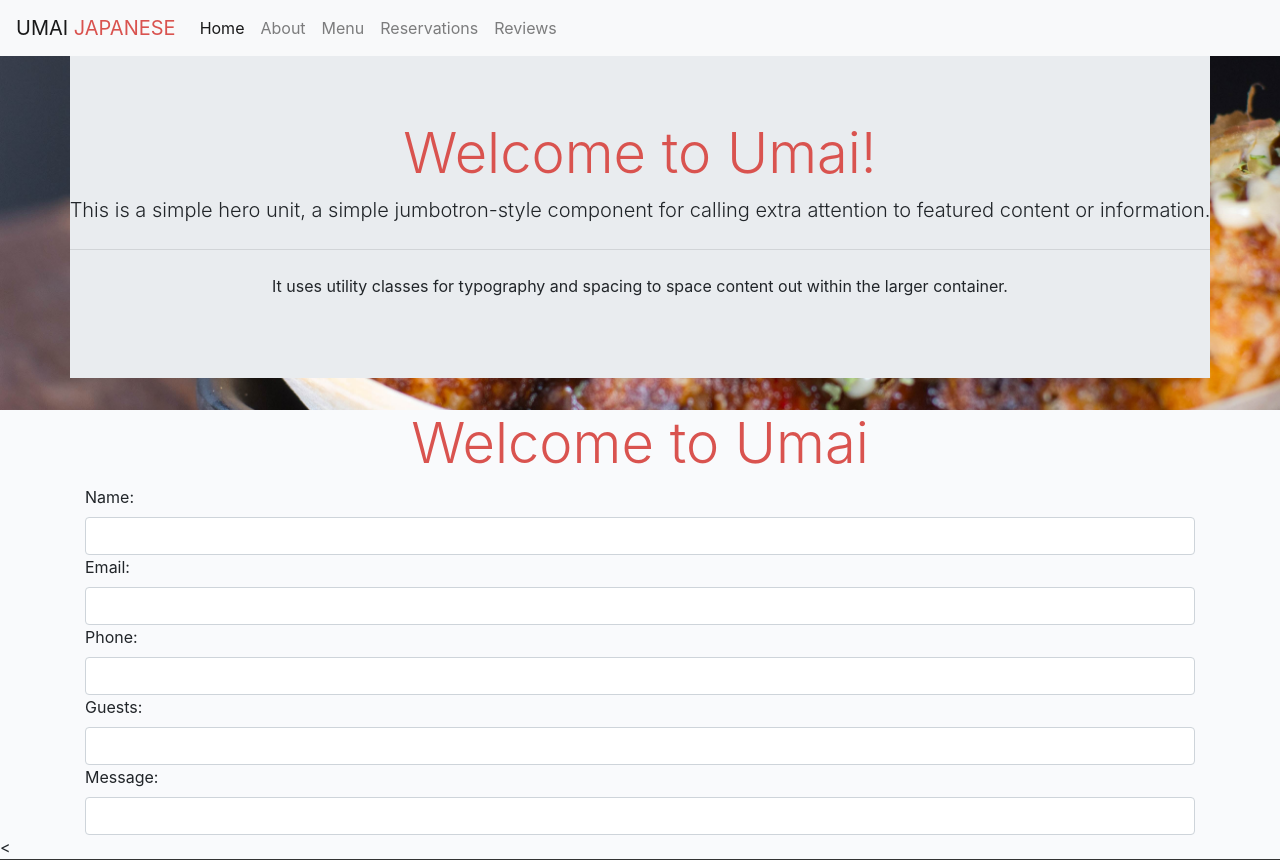
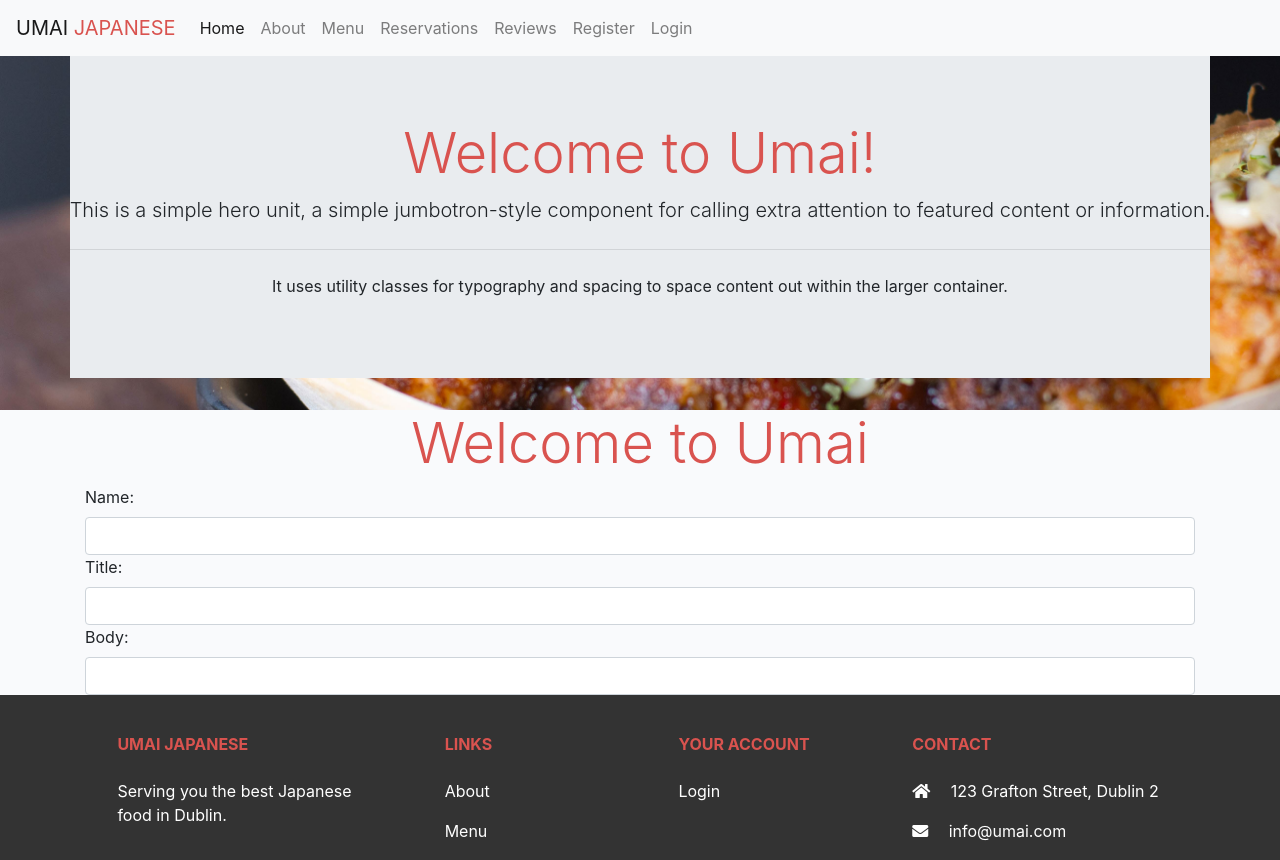
Before and after one commit to TBerrigan2101/p4_restaurant, a Django app: template templates/index.html in a window 1280 px wide. Shown: the top 860 px of the page. Run offline with Django 3.2, Linux system fonts and the light colour scheme; the template is opened without the code that fills it: values that come from a table or form of the project are taken from there, others are empty; some libraries are stand-ins or nearby versions.

Commit message:
Linked intial Review model to forms and views

```diff
--- a/restaurant/forms.py
+++ b/restaurant/forms.py
@@ -1,11 +1,11 @@
 from django import forms
-from .models import Booking
+from .models import Booking, Review
 
 
 class BookingForm(forms.ModelForm):
     class Meta:
         model = Booking
-        fields = ('name','email', 'phone', 'guests', 'message', )
+        fields = ('name', 'email', 'phone', 'guests', 'message', )
 
         widgets = {
             'name': forms.TextInput(attrs={'class': 'form-control'}),
@@ -15,3 +15,16 @@ class BookingForm(forms.ModelForm):
             'message': forms.TextInput(attrs={'class': 'form-control'}),
 
         }
+
+
+class ReviewForm(forms.ModelForm):
+    class Meta:
+        model = Review
+        fields = ('name', 'title', 'body', )
+
+        widgets = {
+            'name': forms.TextInput(attrs={'class': 'form-control'}),
+            'title': forms.TextInput(attrs={'class': 'form-control'}),
+            'body': forms.TextInput(attrs={'class': 'form-control'}),
+
+        }
--- a/restaurant/models.py
+++ b/restaurant/models.py
@@ -19,6 +19,7 @@ class Booking(models.Model):
 class Review(models.Model):
     name = models.CharField(max_length=50)
     email = models.EmailField()
+    title = models.TextField()
     body = models.TextField()
     created_on = models.DateTimeField(auto_now_add=True)
 
--- a/restaurant/urls.py
+++ b/restaurant/urls.py
@@ -4,4 +4,5 @@ from django.urls import path
 urlpatterns = [
     path('', views.IndexPage.as_view(), name='index'),
     path('booking', views.BookTable.as_view(), name='booking'),
+    path('review', views.LeaveReview.as_view(), name='review'),
 ]
--- a/templates/base.html
+++ b/templates/base.html
@@ -36,11 +36,17 @@
                   <a class="nav-link" href="#">Menu</a>
                 </li>
                 <li class="nav-item">
-                  <a class="nav-link" href="#">Reservations</a>
+                  <a class="nav-link" href={% url 'booking' %}>Reservations</a>
                 </li>
                 <li class="nav-item">
-                    <a class="nav-link" href="#">Reviews</a>
+                    <a class="nav-link" href={% url 'review' %}>Reviews</a>
                   </li>
+                  <li class="nav-item">
+                    <a class="nav-link" href={% url 'booking' %}>Register</a>
+                  </li>
+                  <li class="nav-item">
+                      <a class="nav-link" href={% url 'review' %}>Login</a>
+                    </li>
               </ul>
             </div>
           </nav>
@@ -66,7 +72,7 @@
         </main>
 
         <!-- Footer -->
-        <<!-- Remove the container if you want to extend the Footer to full width. -->
+        <!-- Remove the container if you want to extend the Footer to full width. -->
     <!-- Footer -->
     <footer class="footer text-left text-lg-start text-white">
       <!-- Grid container -->
--- a/umai/settings.py
+++ b/umai/settings.py
@@ -31,7 +31,7 @@ SECRET_KEY = os.environ.get('SECRET_KEY')
 # SECURITY WARNING: don't run with debug turned on in production!
 DEBUG = True
 
-ALLOWED_HOSTS = ['8000-tberrigan21-p4restauran-rib48rln8y7.ws-eu103.gitpod.io', 'p4-restaurant-b3e005e9c78a.herokuapp.com', 'localhost']
+ALLOWED_HOSTS = ['8000-tberrigan21-p4restauran-rib48rln8y7.ws-eu104.gitpod.io', 'p4-restaurant-b3e005e9c78a.herokuapp.com', 'localhost']
 
 
 # Application definition
```
Also changed, not shown: restaurant/views.py (+5 -3 lines), templates/review.html (+12 -11 lines).
